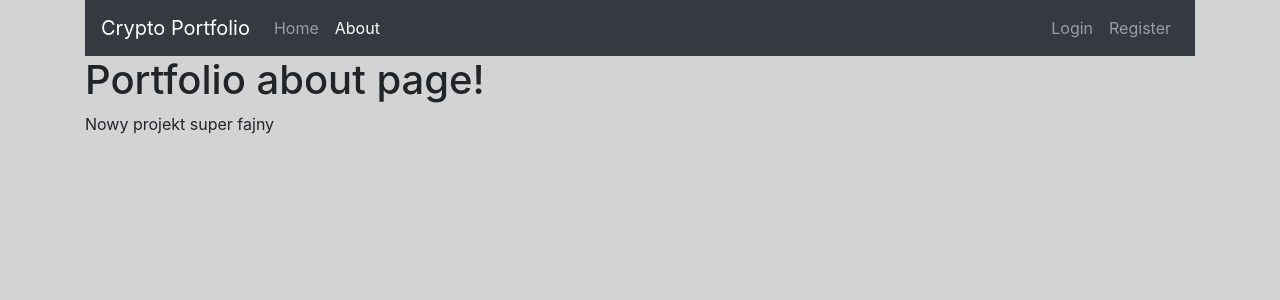
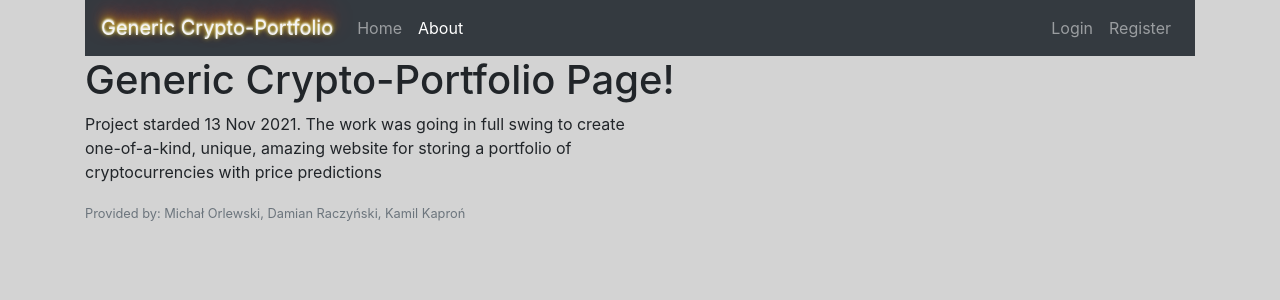
Before and after one commit to m-orlewski/Django-Crypto-Portfolio, a Django app: page /portfolio/about/ in a window 1280 px wide. Shown: the top 300 px of the page. Run offline with Django 3.2, Linux system fonts and the light colour scheme; some libraries are stand-ins or nearby versions.

Commit message:
Burning string

```diff
--- a/crypto_portfolio/portfolio/templates/portfolio/about.html
+++ b/crypto_portfolio/portfolio/templates/portfolio/about.html
@@ -1,6 +1,12 @@
 {% extends "portfolio/base.html" %}
 
 {% block content %}
-    <h1>Portfolio about page!</h1>
-    <p>Nowy projekt super fajny</p>
+    <h1>Generic Crypto-Portfolio Page!</h1>
+    <div style = "width: 50%;">
+        <p>Project starded 13 Nov 2021. The work was going in full swing to create one-of-a-kind,
+            unique, amazing website for storing a portfolio of cryptocurrencies with price predictions </p>
+    </div>
+    <small class = "text-muted">
+        Provided by: Michał Orlewski, Damian Raczyński, Kamil Kaproń
+    </small>
 {% endblock content %}
--- a/crypto_portfolio/portfolio/templates/portfolio/base.html
+++ b/crypto_portfolio/portfolio/templates/portfolio/base.html
@@ -26,7 +26,8 @@
   <body>
     <header class="container">
         <nav class="navbar navbar-expand-lg navbar-dark bg-dark">
-            <a class="navbar-brand" href="{% url 'portfolio-home' %}">Crypto Portfolio</a>
+            <a class="navbar-brand" href="{% url 'portfolio-home' %}" style = "color: #f5f5f5;
+            text-shadow: 0px -1px 2px #fff, 0px -1px 5px #FF3, 0px -5px 10px #F90, 0px -10px 20px #C33;">Generic Crypto-Portfolio</a>
             <button class="navbar-toggler" type="button" data-toggle="collapse" data-target="#navbarNavDropdown" aria-controls="navbarNavDropdown" aria-expanded="false" aria-label="Toggle navigation">
             <span class="navbar-toggler-icon"></span>
             </button>
--- a/crypto_portfolio/users/forms.py
+++ b/crypto_portfolio/users/forms.py
@@ -5,7 +5,7 @@ from django.contrib.auth.forms import UserCreationForm
 
 
 class UserRegisterForm(UserCreationForm):
-    email = forms.EmailField(required=True) #defaultowo jest true
+    email = forms.EmailField(required=True)
 
 
     class Meta:
--- a/crypto_portfolio/users/templates/users/logout.html
+++ b/crypto_portfolio/users/templates/users/logout.html
@@ -4,7 +4,7 @@
 <h2>You have been logout</h2>
 <div class = "border-top pt-3">
     <small class = "text-muted">
-        <a href="{% url 'portfolio-login' %}">Login Boi</a>
+        <a href="{% url 'portfolio-login' %}">Log in</a>
     </small>
 </div>
 {% endblock content %}
```
